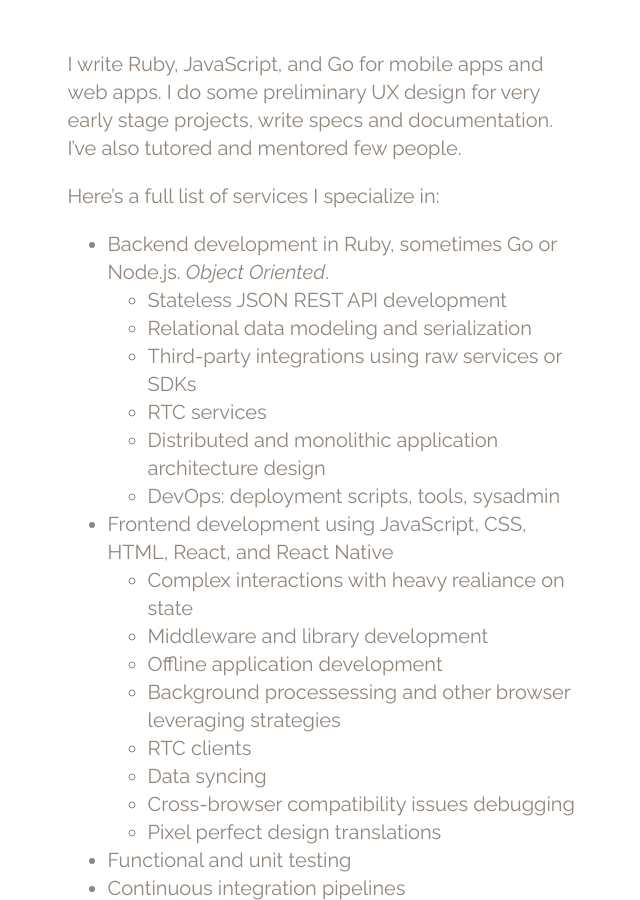
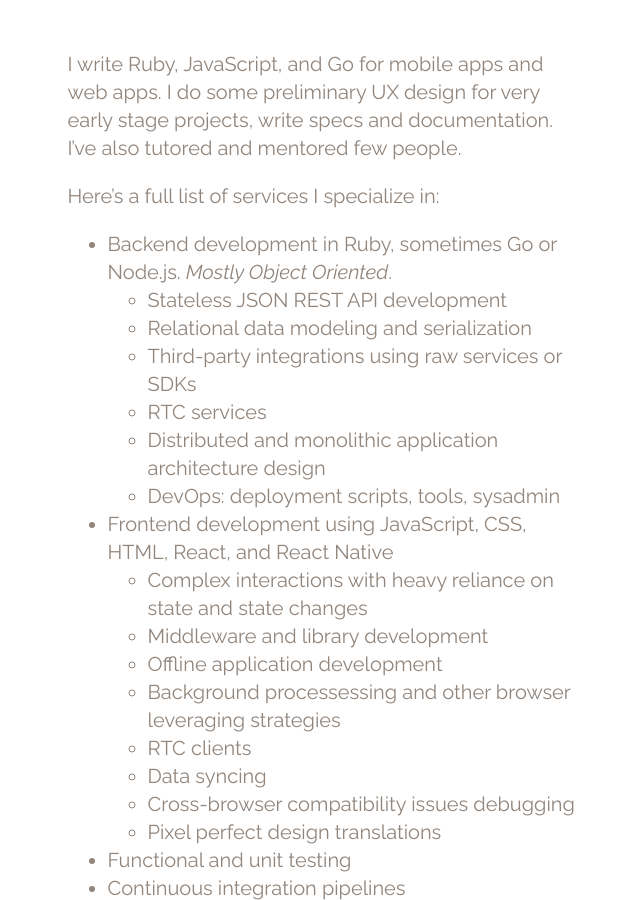
Before and after one commit to levivoelz/levivoelz.github.io, a Jekyll site: the page built from services.md, in a window 1280 px wide and 900 px high, scrolled down 365 px. Shown: the whole window, without its empty margins (315-955 px from the left). Built offline with Jekyll 4.4.1, drawn with Linux system fonts in a browser that asks for light colours.

Commit message:
tweak harder

```diff
--- a/services.md
+++ b/services.md
@@ -8,7 +8,7 @@
 I write Ruby, JavaScript, and Go for mobile apps and web apps. I do some preliminary UX design for very early stage projects, write specs and documentation. I’ve also tutored and mentored few people.
 
 Here's a full list of services I specialize in:
-- Backend development in Ruby, sometimes Go or Node.js. _Object Oriented_.
+- Backend development in Ruby, sometimes Go or Node.js. _Mostly Object Oriented_.
   - Stateless JSON REST API development
   - Relational data modeling and serialization
   - Third-party integrations using raw services or SDKs
@@ -16,7 +16,7 @@
   - Distributed and monolithic application architecture design
   - DevOps: deployment scripts, tools, sysadmin
 - Frontend development using JavaScript, CSS, HTML, React, and React Native
-  - Complex interactions with heavy realiance on state
+  - Complex interactions with heavy reliance on state and state changes
   - Middleware and library development
   - Offline application development
   - Background processessing and other browser leveraging strategies
```
Also changed, not shown: 1 other file.
